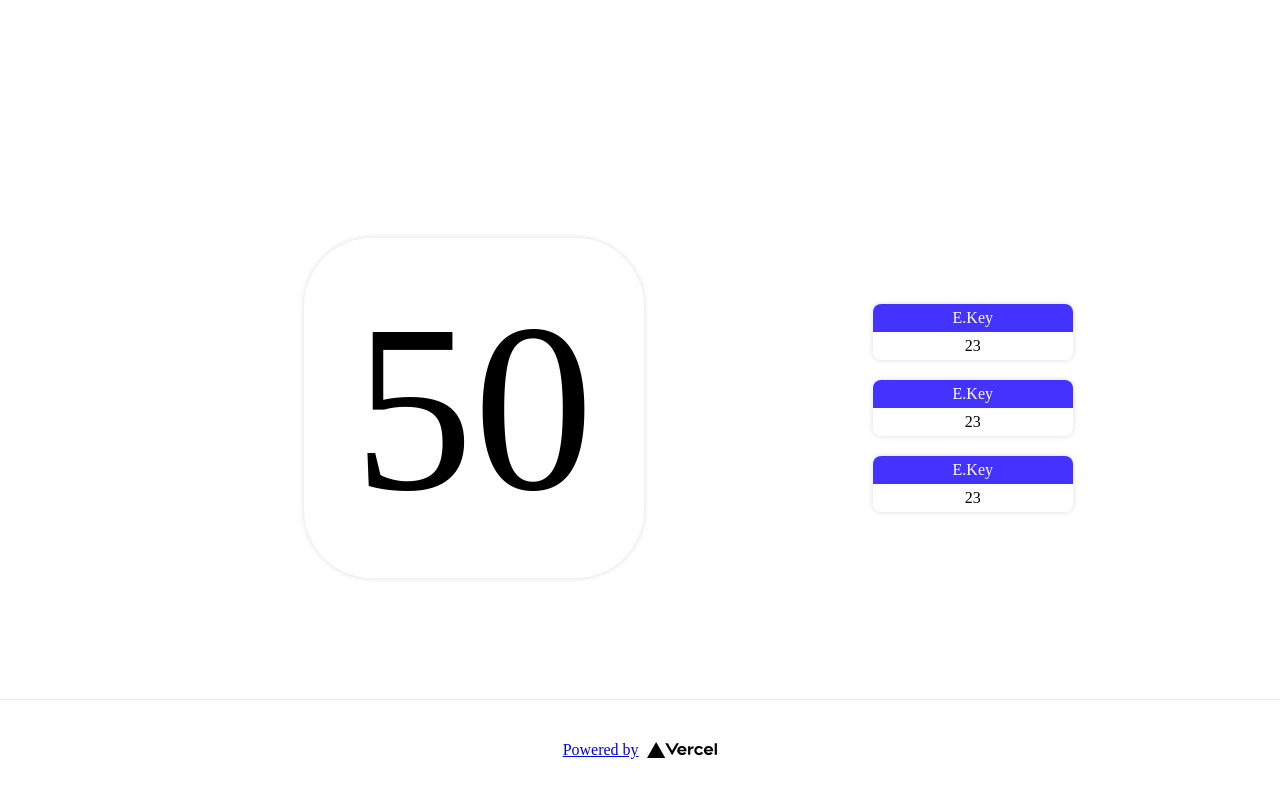
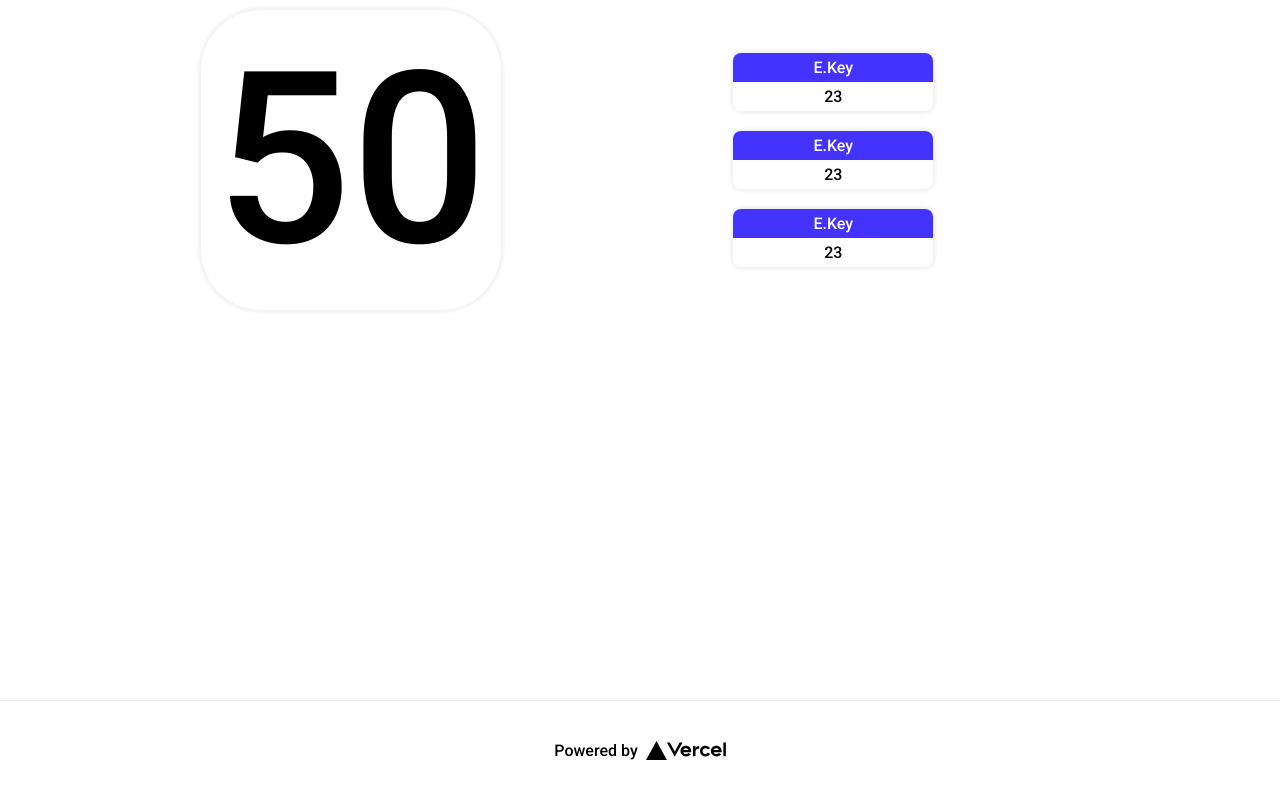
Before and after one commit to dorian-morones/keyboard-listener-next, a Next.js app: page / in a window 1280 px wide. Shown: the top 798 px of the page. Built offline with nearby package versions, Linux system fonts and the light colour scheme.

Commit message:
General updates

```diff
--- /dev/null
+++ b/pages/_app.js
@@ -0,0 +1,5 @@
+import '../styles/globals.css'
+
+export default function App({ Component, pageProps }) {
+  return <Component {...pageProps} />
+}
--- a/pages/index.tsx
+++ b/pages/index.tsx
@@ -1,5 +1,4 @@
 import Head from 'next/head'
-import styles from '../styles/Home.module.css'
 
 import ResultItem from '../components/resultItem/ResultItem';
 import CardItem from '../components/card/CardItem';
@@ -13,7 +12,7 @@ import {
 
 export default function Home() {
   return (
-    <div className={styles.container}>
+    <div>
       <Head>
         <title>Create Next App</title>
         <link rel="icon" href="/favicon.ico" />
@@ -36,7 +35,7 @@ export default function Home() {
           rel="noopener noreferrer"
         >
           Powered by{' '}
-          <img src="/vercel.svg" alt="Vercel Logo" className={styles.logo} />
+          <img src="/vercel.svg" alt="Vercel Logo" />
         </a>
       </Footer>
     </div>
--- a/pages/style/home_style.ts
+++ b/pages/style/home_style.ts
@@ -43,6 +43,7 @@ export const Footer = styled.footer.attrs(() => ({
 
   img {
     margin-left: 0.5rem;
+    width: 80px;
   }
 
   a {
--- a/styles/globals.css
+++ b/styles/globals.css
@@ -1,9 +1,12 @@
+@import url('https://fonts.googleapis.com/css2?family=Roboto:ital,wght@0,500;1,400&display=swap');
+
 html,
 body {
   padding: 0;
   margin: 0;
-  font-family: -apple-system, BlinkMacSystemFont, Segoe UI, Roboto, Oxygen,
-    Ubuntu, Cantarell, Fira Sans, Droid Sans, Helvetica Neue, sans-serif;
+  /* font-family: -apple-system, BlinkMacSystemFont, Segoe UI, Roboto, Oxygen,
+    Ubuntu, Cantarell, Fira Sans, Droid Sans, Helvetica Neue, sans-serif; */
+    font-family: 'Roboto', sans-serif;
 }
 
 a {
```
